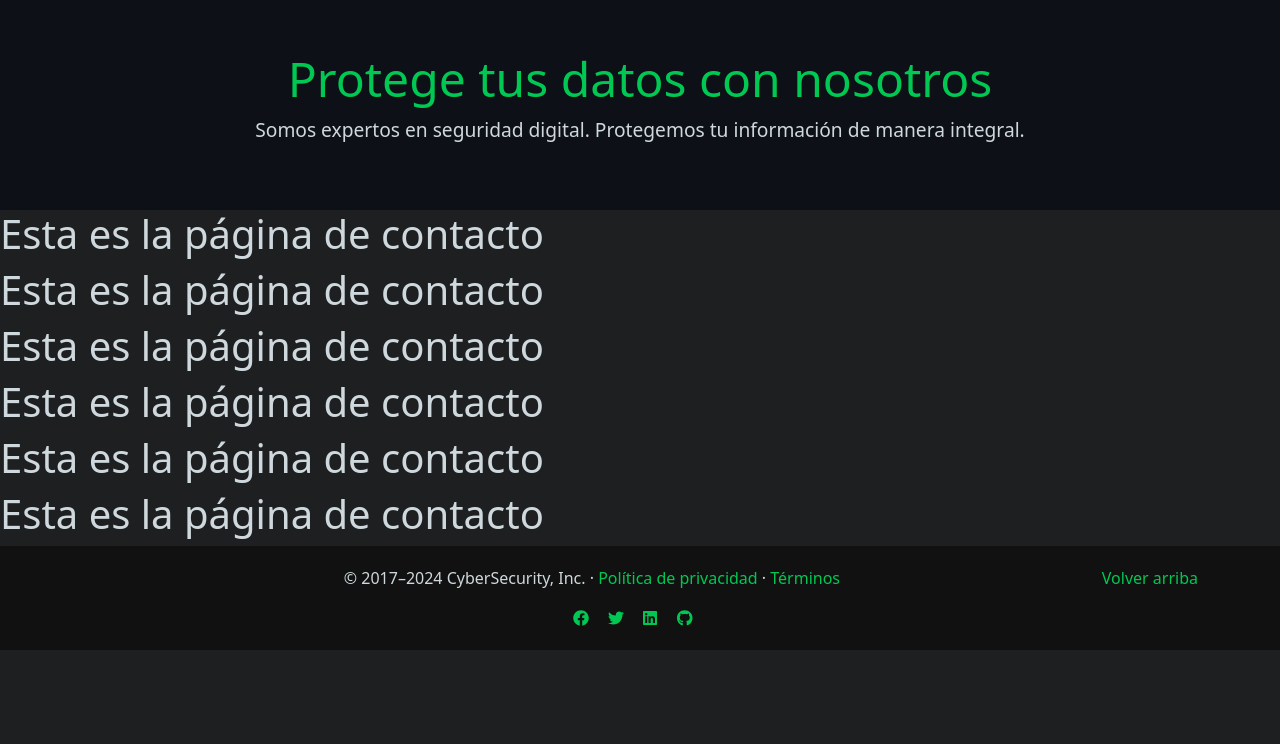
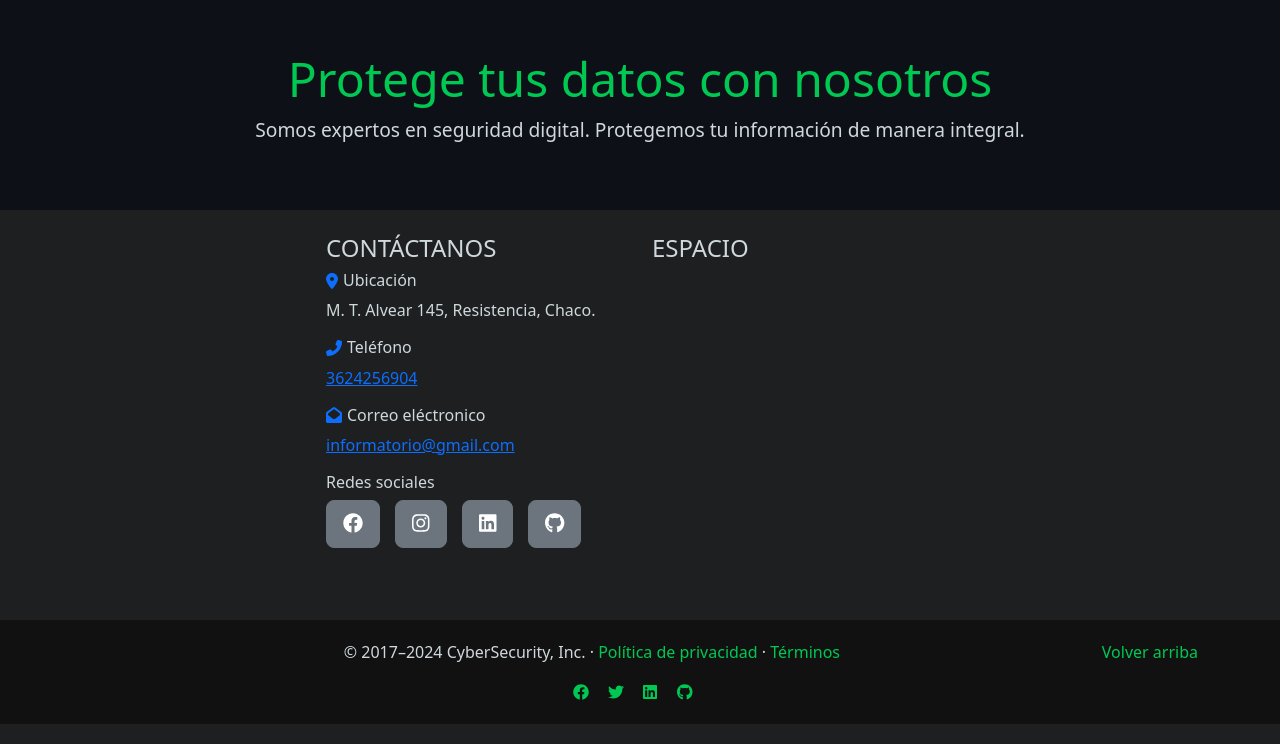
Before and after one commit to robertocolman/djangocyberseguridad, a Django app: template templates/contacto.html in a window 1280 px wide. Shown: the part 56-800 px from the top of the page. Run offline with Django 3.2, Linux system fonts and the light colour scheme; the template is opened without the code that fills it, so the values that code supplies are empty.

Commit message:
se volvió al anterior commit

```diff
--- a/templates/contacto.html
+++ b/templates/contacto.html
@@ -1,13 +1,61 @@
 {% extends "base.html" %} <!-- Indica que hereda de base.html -->
 {% load static %}
 {% block contenido %}
-<section>
-    <h1> Esta es la página de contacto</h1>
-    <h1> Esta es la página de contacto</h1>
-    <h1> Esta es la página de contacto</h1>
-    <h1> Esta es la página de contacto</h1>
-    <h1> Esta es la página de contacto</h1>
-    <h1> Esta es la página de contacto</h1>
-</section>
+    <section>
+
+        <div style="justify-content: center" class="row py-4">
+
+            <!--contactos-->
+            <div class="col-lg-3 col-md-6 mb-5">
+
+                <div class="mb-2">
+                    <h4 class="m-0 font-weight-bold">CONTÁCTANOS</h4>
+                </div>
+
+                <div class="d-flex align-items-center mb-2" style="gap: 5px;">
+                    <i class="fa fa-map-marker-alt text-primary mr-2"></i>
+                    <h6 class="font-weight-bold mb-0">Ubicación</h6>
+                </div>
+				<p class="font-weight-medium">M. T. Alvear 145, Resistencia, Chaco.</p>
+
+                <div class="d-flex align-items-center mb-2"style="gap: 5px;">
+                    <i class="fa fa-phone-alt text-primary mr-2"></i>
+                    <h6 class="font-weight-bold mb-0">Teléfono</h6>
+                </div>
+                <a href="https://wa.me/5493624256904" target="_blank">
+                    <p class="font-weight-medium">3624256904</p>
+                </a>
+
+                <div class="d-flex align-items-center mb-2" style="gap: 5px;">
+                    <i class="fa fa-envelope-open text-primary mr-2"></i>
+                    <h6 class="font-weight-bold mb-0">Correo eléctronico</h6>
+                </div>
+                <a href="mailto:informatorio@gmail.com" target="_blank">
+                    <p class="font-weight-medium">informatorio@gmail.com </p>
+                </a>
+
+                <div class="mb-2">
+                    <h6 class="font-weight-bold mb-0">Redes sociales</h6>
+                </div>
+                <div class="d-flex justify-content-start" style="gap: 15px;">
+					<a class="btn btn-lg btn-secondary" href="https://www.facebook.com/"target="_blank">
+                        <i class="fab fa-facebook"></i></a>
+                    <a class="btn btn-lg btn-secondary" href="https://www.instagram.com/"target="_blank">
+                        <i class="fab fa-instagram"></i></a>
+                    <a class="btn btn-lg btn-secondary" href="https://www.linkedin.com/"target="_blank">
+                        <i class="fab fa-linkedin"></i></a>
+                    <a class="btn btn-lg btn-secondary" href="https://www.github.com/"target="_blank">
+                        <i class="fab fa-github"></i></a>
+			    </div>
+            </div>
+
+            <!--Algo mass-->
+            <div class="col-lg-3 col-md-6 mb-5">
+				<h4 class="m-0 text-uppercase font-weight-bold">Espacio</h4>
+		    </div>
+
+        </div>
+
+    </section>
 
 {% endblock %}
```
Also changed, not shown: apps/blog/urls.py (+5 -6 lines), apps/blog/views.py (+6 -38 lines), templates/posts.html (+21 -27 lines), templates/post_detalle.html (line endings or trailing spaces), 1 other file.
